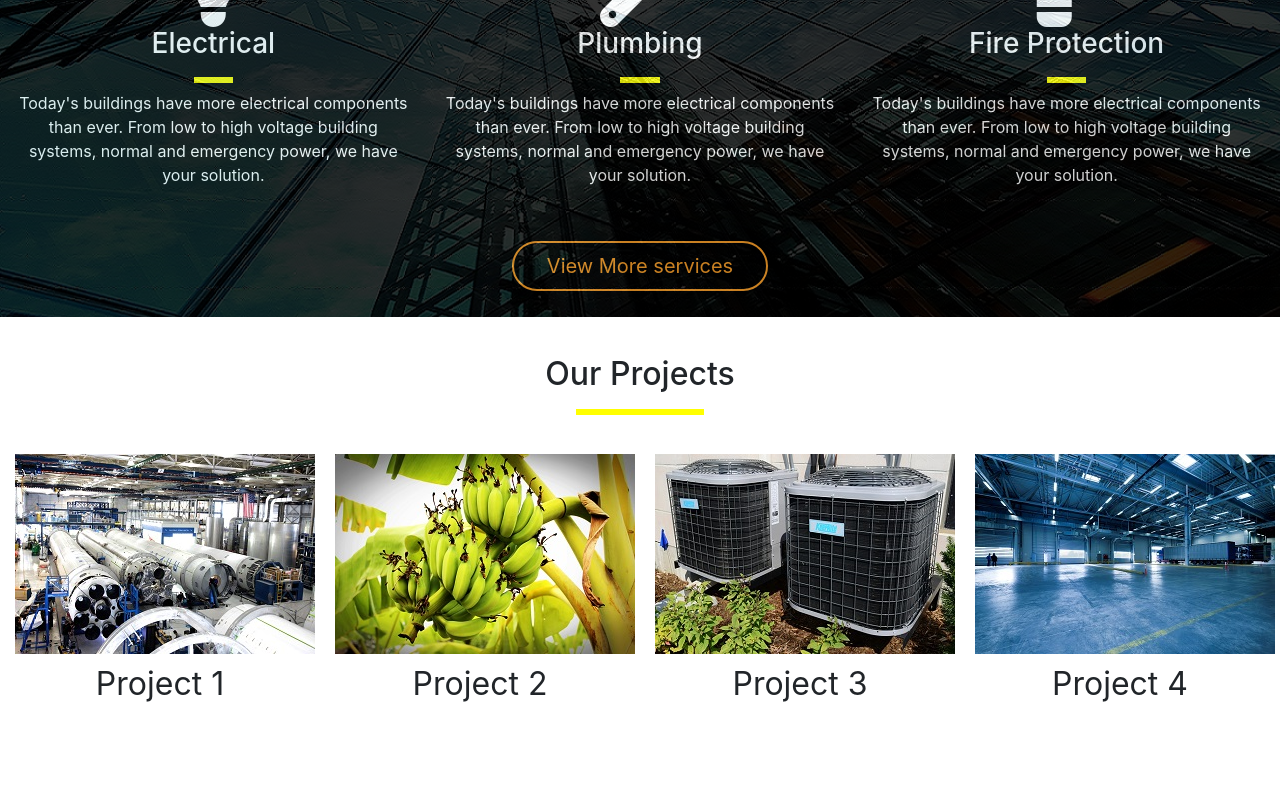
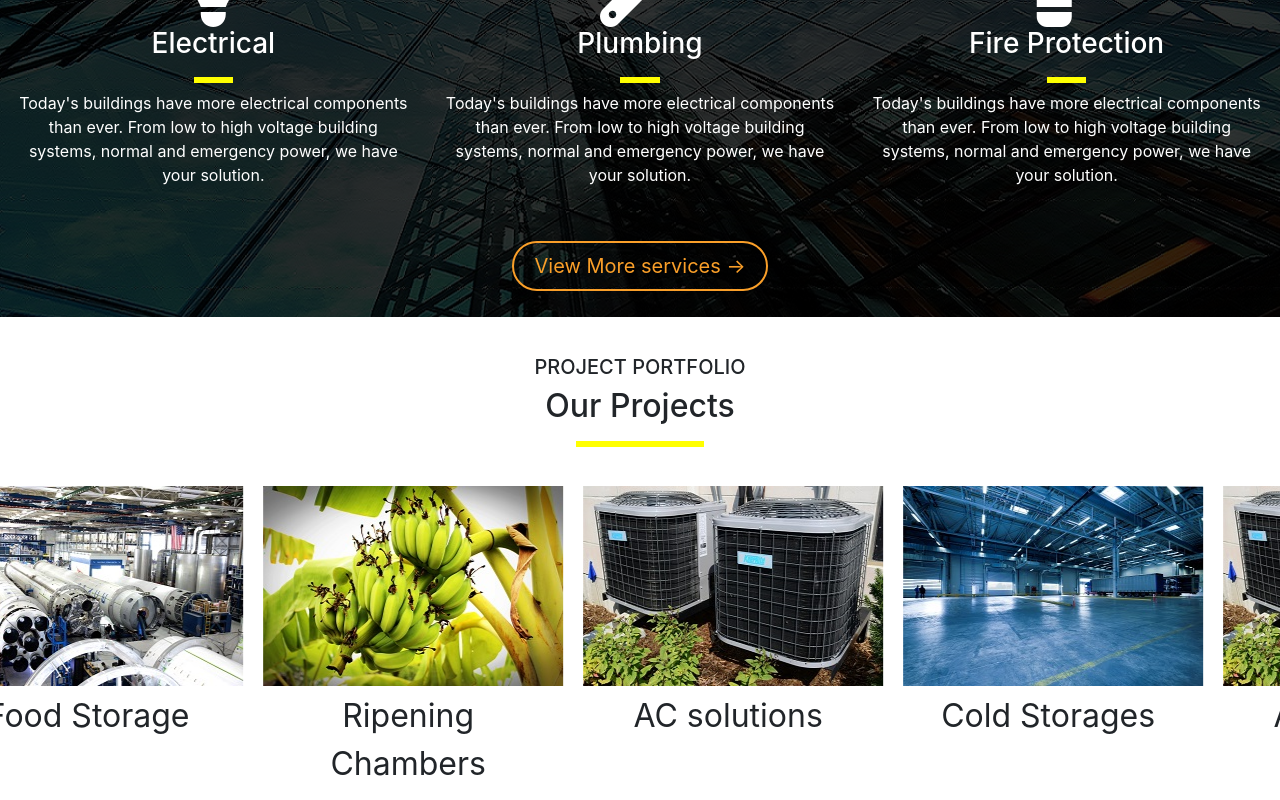
Before and after one commit to NikhilRajivOke/The_Cooling_Company, an Angular app: page / in a window 1280 px wide. Shown: the part 1202-2002 px from the top of the page. Before the commit the page ends 1922 px from the top, so only its background shows below. Built offline with nearby package versions, Linux system fonts and the light colour scheme.

Commit message:
added carousel feature to projects portfolio

```diff
--- a/src/app/home/home.component.css
+++ b/src/app/home/home.component.css
@@ -49,10 +49,8 @@ img{
 .expertise-info{
     padding-top:2%;
     text-align: center;
-    background-color:black;
+    background-color:rgba(0,0,0,0.8);
     color:white;
-    opacity:0.8;
-
 }
 .expertise-info hr{
     width:10%;
@@ -69,8 +67,8 @@ img{
 }
 .btn-deco:hover{
     color:white;
-    background-color: rgb(202, 115, 0);
-    opacity:1;
+    background-color:rgb(250, 159, 41);
+
 }
 #addservice{
     margin-top:2%;
--- a/src/app/home/home.component.html
+++ b/src/app/home/home.component.html
@@ -20,21 +20,26 @@
                 background-color: white;
                 color: black;
             }
-            .btn-deco{
+
+            .btn-deco {
                 border-radius: 25px;
-                width:50%;
+                width: 50%;
             }
-            .col-des{
-                margin:8% 0%;
+
+            .col-des {
+                margin: 8% 0%;
             }
-            .expertise{
+
+            .expertise {
                 background-image: unset;
                 background-color: black;
             }
-            #projects{
+
+            #projects {
                 margin-top: 8%;
             }
-            #projects .card{
+
+            #projects .card {
                 padding-top: 5%;
             }
         }
@@ -217,21 +222,32 @@
                         </div>
                     </div>
                 </div>
-                <button id="btn-services" class="btn btn-deco btn-lg">View More services</button>
+                <button id="btn-services" class="btn btn-deco btn-lg">View More services -></button>
 
             </div>
         </div>
     </div>
     <div id="projects">
+        <h5>PROJECT PORTFOLIO</h5>
         <h2>Our Projects</h2>
         <hr>
+        <div class="container-fluid slider">
+            <div class="carousel slide" data-ride="carousel">
+                <ol class="carousel-indicators">
+                    <li class="active" data-target="#carouselSlide" data-slide-to="0"></li>
+                    <li data-target="#carouselSlide" data-slide-to="1"></li>
+                    <!--<li data-target="#carouselSlide" data-slide-to="2"></li>-->
+                </ol>
+                <div class="carousel-inner">
+                    <div class="carousel-item active">
                         <div class="row mx-auto">
                             <div class="col-md-3">
                                 <div class="card">
                                     <div class="card-image card-img-top">
-                        <img src="../../assets/cold-storage.jpg" class="img-fluid" alt="Project Images" />
+                                        <img src="../../assets/cold-storage.jpg" class="img-fluid"
+                                            alt="Project Images" />
                                     </div>
-                    <div class="card-title">Project 1</div>
+                                    <div class="card-title">Food Storage</div>
                                 </div>
                             </div>
                             <div class="col-md-3">
@@ -239,7 +255,7 @@
                                     <div class="card-image card-img-top">
                                         <img src="../../assets/ripening.jpg" class="img-fluid" alt="Project Images" />
                                     </div>
-                    <div class="card-title">Project 2</div>
+                                    <div class="card-title">Ripening Chambers</div>
                                 </div>
                             </div>
                             <div class="col-md-3">
@@ -247,7 +263,7 @@
                                     <div class="card-image card-img-top">
                                         <img src="../../assets/ac-soln.jpg" class="img-fluid" alt="Project Images" />
                                     </div>
-                    <div class="card-title">Project 3</div>
+                                    <div class="card-title">AC solutions</div>
                                 </div>
                             </div>
                             <div class="col-md-3">
@@ -255,9 +271,37 @@
                                     <div class="card-image card-img-top">
                                         <img src="../../assets/cold-ware.jpg" class="img-fluid" alt="Project Images" />
                                     </div>
-                    <div class="card-title">Project 4</div>
+                                    <div class="card-title">Cold Storages</div>
                                 </div>
                             </div>
                         </div>
                     </div>
+
+                    <div class="carousel-item">
+                        <div class="row mx-auto">
+                            <div class="col-md-3">
+                                <div class="card">
+                                    <div class="card-image card-img-top">
+                                        <img src="../../assets/ac-soln.jpg" class="img-fluid" alt="Project Images" />
+                                    </div>
+                                    <div class="card-title">AC solutions</div>
+                                </div>
+                            </div>
+                            <div class="col-md-3">
+                                <div class="card">
+                                    <div class="card-image card-img-top">
+                                        <img src="../../assets/cold-ware.jpg" class="img-fluid" alt="Project Images" />
+                                    </div>
+                                    <div class="card-title">Cold Storages</div>
+                                </div>
+                            </div>
+
+                        </div>
+                    </div>
+                </div>
+            </div>
+
+        </div>
+    </div>
+
 </body>
```
Also changed, not shown: package.json (+7 -7 lines), 1 other file (tests, documents, lock files or other folders). Lines whose indentation alone changed are shown as unchanged.
